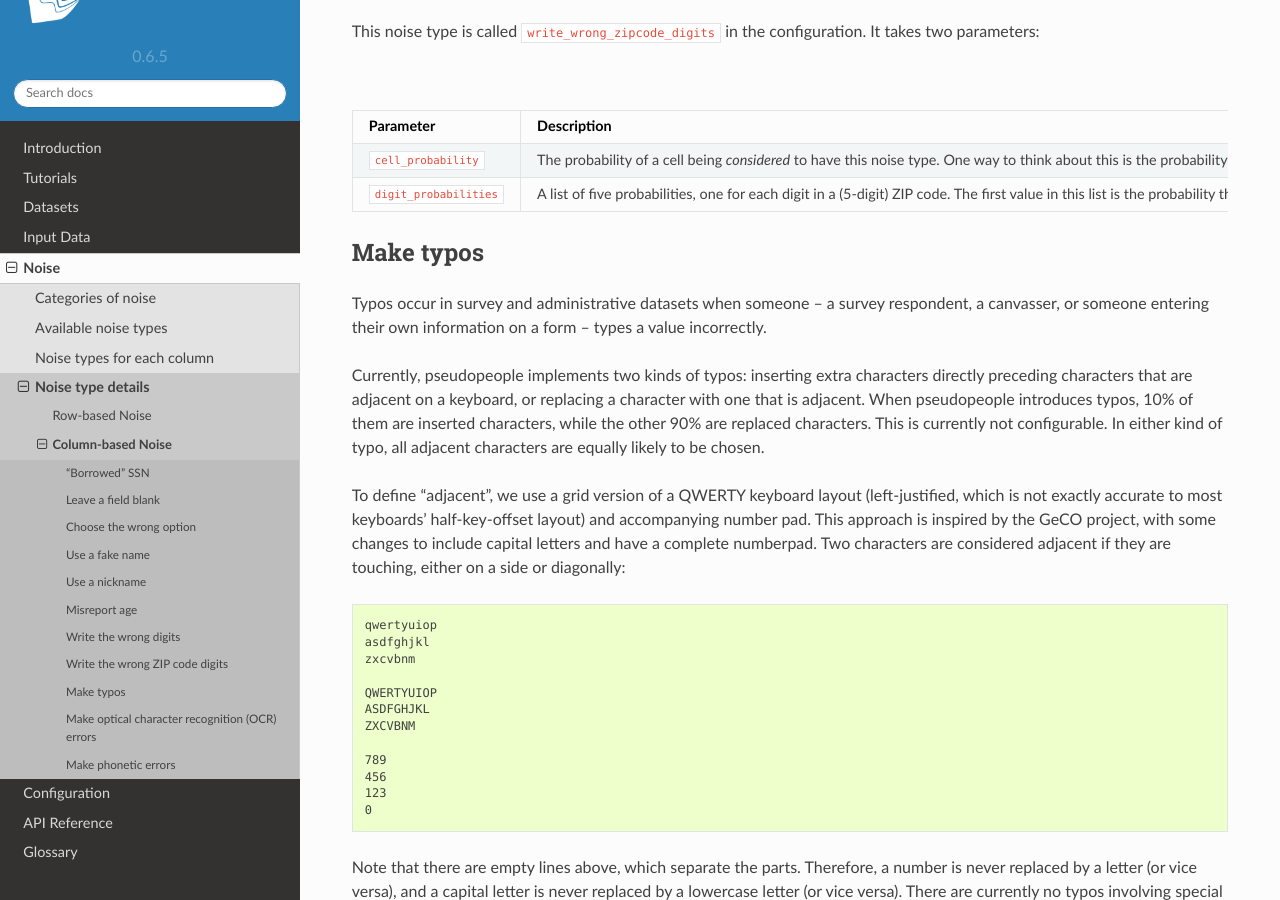
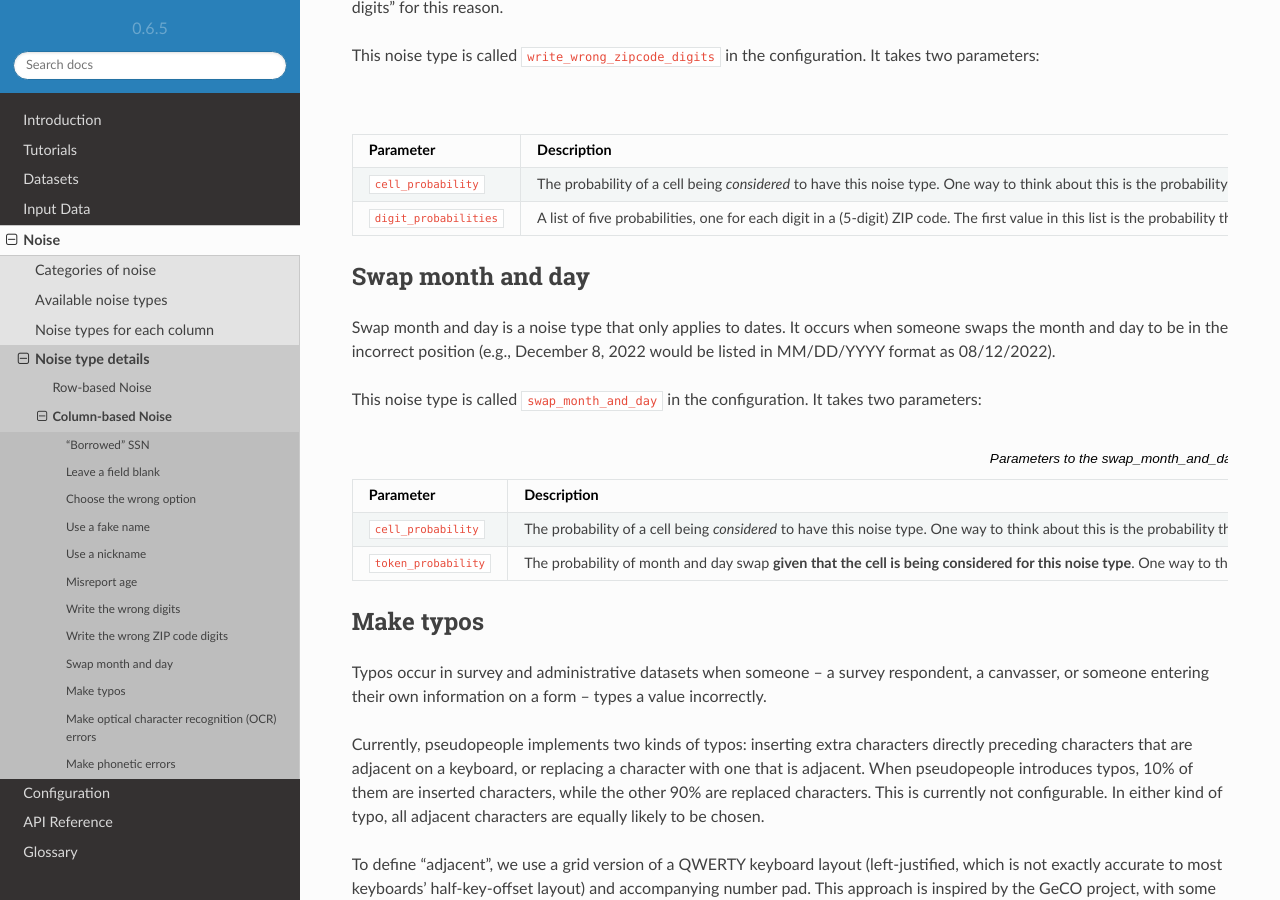
Before and after one commit to ihmeuw/pseudopeople, a Sphinx documentation site: the page built from docs/source/noise/column_noise.rst, in a window 1280 px wide and 900 px high, scrolled down 3803 px. Built offline with Sphinx 7.4.7 and the Read the Docs theme 2.0.0, drawn with Linux system fonts in a browser that asks for light colours.

Commit message:
Add detailed description of swap_month_and_day

```diff
--- a/docs/source/noise/column_noise.rst
+++ b/docs/source/noise/column_noise.rst
@@ -248,6 +248,32 @@ It takes two parameters:
       The second value in the list is the corresponding probability for the second digit, and so on.
     - [0.04, 0.04, 0.20, 0.36, 0.36]
 
+Swap month and day
+------------------
+
+Swap month and day is a noise type that only applies to dates. It occurs when someone swaps the month and day to be in the incorrect position (e.g., December 8, 2022 would be listed in MM/DD/YYYY format as 08/12/2022).
+
+This noise type is called :code:`swap_month_and_day` in the configuration. It takes two parameters:
+
+.. list-table:: Parameters to the swap_month_and_day noise type
+  :widths: 1 5 1
+  :header-rows: 1
+
+  * - Parameter
+    - Description
+    - Default
+  * - :code:`cell_probability`
+    - The probability of a cell being *considered* to have this noise type.
+      One way to think about this is the probability that a date is typed out.
+      Whether or not there are actually any errors depends on the next parameter.
+    - 0.01 (1%)
+  * - :code:`token_probability`
+    - The probability of month and day swap
+      **given that the cell is being considered for this noise type**.
+      One way to think about this is the probability of a month and day swap when the value is being typed out.
+    - 0.1 (10%)
+
+
 Make typos
 ----------
 
```
